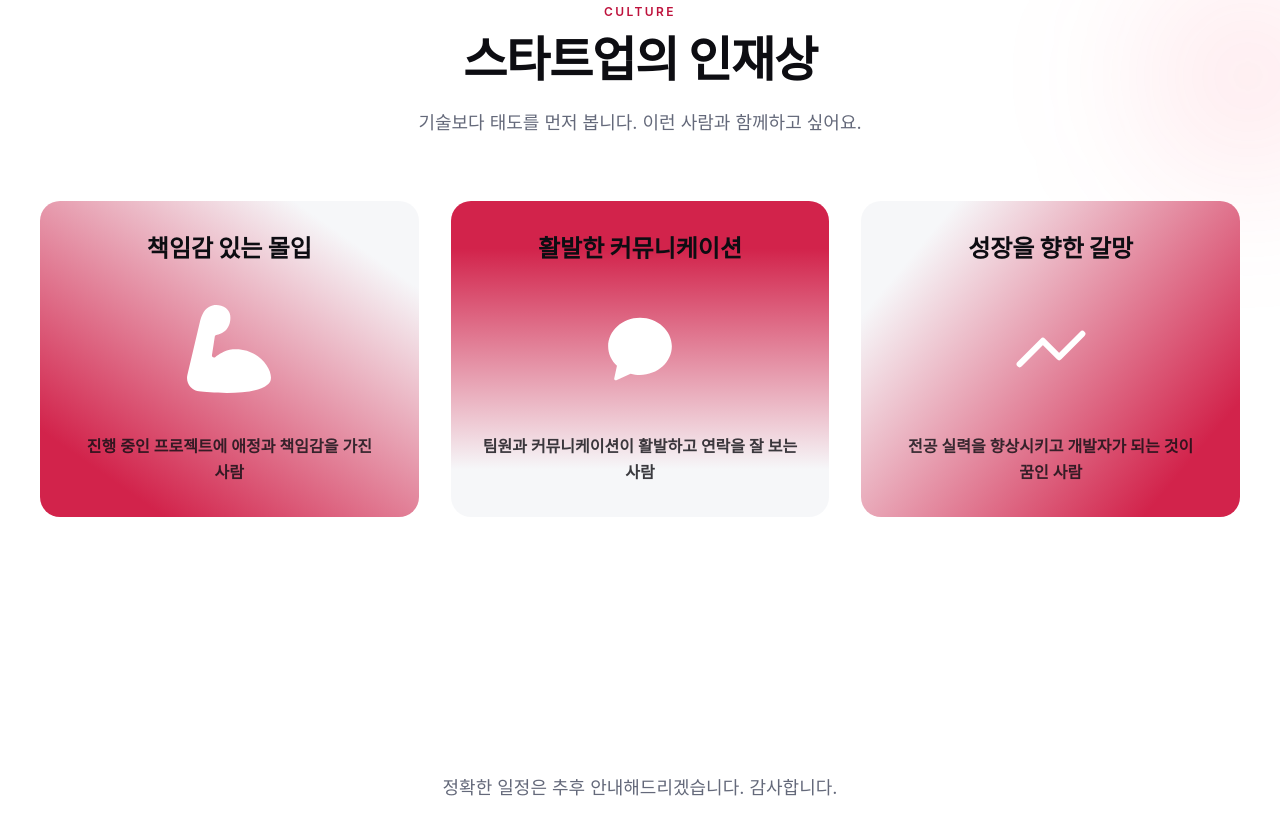
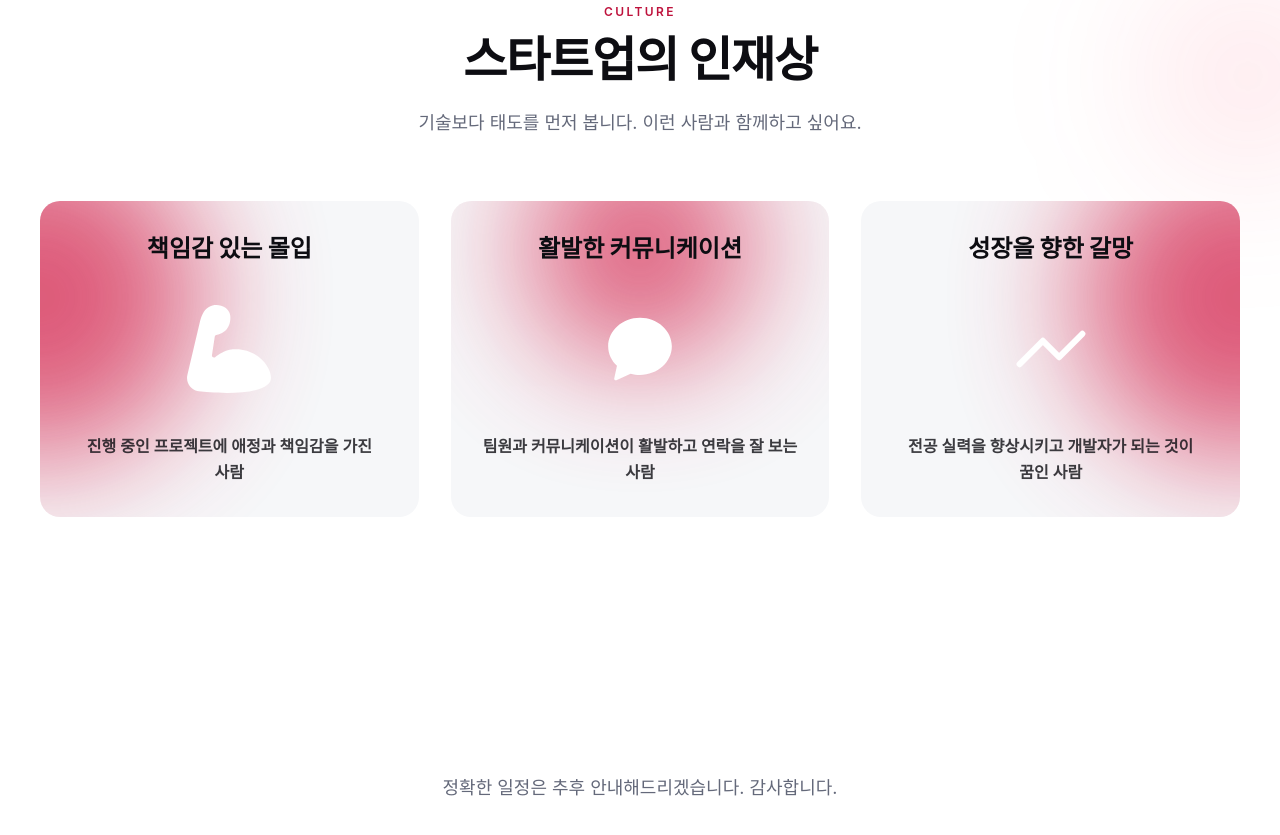
Before and after one commit to School-of-Company/startup-official, a Next.js app: page /careers in a window 1280 px wide. Shown: the part 5060-5895 px from the top of the page. Built offline with nearby package versions, Linux system fonts and the light colour scheme; a web font is replaced by a local one.

Commit message:
feat: 인재상 카드 배경을 그라데이션에서 블러 글로우 효과로 변경
빨간 배경 영역이 카드 대부분을 덮던 것을 줄이고, 카드마다 위치와 크기가 다른
블러 처리된 원형 글로우로 교체해 더 부드러운 느낌을 주었습니다.

```diff
--- a/src/widgets/talent/Talent.tsx
+++ b/src/widgets/talent/Talent.tsx
@@ -4,7 +4,7 @@ const TRAITS = [
   {
     title: "책임감 있는 몰입",
     description: "진행 중인 프로젝트에 애정과 책임감을 가진 사람",
-    angle: 35,
+    glow: "0%",
     icon: (
       <svg width="88" height="88" viewBox="0 0 124 130" fill="currentColor">
         <path
@@ -18,7 +18,8 @@ const TRAITS = [
   {
     title: "활발한 커뮤니케이션",
     description: "팀원과 커뮤니케이션이 활발하고 연락을 잘 보는 사람",
-    angle: 180,
+    glow: "50%",
+    glowSize: "14rem",
     icon: (
       <svg width="88" height="88" viewBox="0 0 181 181" fill="currentColor">
         <path d="M90.5032 26C54.3196 26 25 52.6455 25 84.8639C25 100.357 31.864 114.605 43.0918 125.138L37.4746 151.165C36.8512 153.642 39.3449 155.499 41.8385 154.88L71.1581 141.251C77.3987 143.108 83.6328 143.728 90.4967 143.728C126.68 143.728 156 117.082 156 84.8639C156 52.6455 126.687 26 90.5032 26Z" />
@@ -28,7 +29,7 @@ const TRAITS = [
   {
     title: "성장을 향한 갈망",
     description: "전공 실력을 향상시키고 개발자가 되는 것이 꿈인 사람",
-    angle: -50,
+    glow: "100%",
     icon: (
       <svg width="88" height="88" viewBox="0 0 174 174" fill="none">
         <path
@@ -61,17 +62,24 @@ export default function Talent() {
         <div className="grid gap-8 sm:grid-cols-3">
           {TRAITS.map((trait, i) => (
             <Reveal key={trait.title} delay={i * 0.08}>
-              <div
-                style={{
-                  background: `linear-gradient(${trait.angle}deg, rgb(var(--talent-accent)) 15%, var(--color-surface) 85%)`,
-                }}
-                className="group flex h-full flex-col items-center rounded-card p-8 text-center text-fg [--talent-accent:210_35_75] transition-[transform,translate,box-shadow] duration-300 hover:-translate-y-1 hover:shadow-2xl hover:shadow-accent/20 dark:[--talent-accent:190_18_60]"
-              >
-                <h3 className="text-2xl font-extrabold">{trait.title}</h3>
-                <div className="flex flex-1 items-center justify-center py-10 text-white transition-transform duration-300 group-hover:scale-110">
+              <div className="group relative flex h-full flex-col items-center overflow-hidden rounded-card bg-surface p-8 text-center text-fg [--talent-accent:215_50_88] transition-[transform,translate,box-shadow] duration-300 hover:-translate-y-1 hover:shadow-2xl hover:shadow-accent/20 dark:[--talent-accent:198_30_68]">
+                <div
+                  aria-hidden
+                  style={{
+                    left: trait.glow,
+                    width: trait.glowSize ?? "20rem",
+                    height: trait.glowSize ?? "20rem",
+                    background: "rgb(var(--talent-accent))",
+                  }}
+                  className="pointer-events-none absolute -top-16 -translate-x-1/2 rounded-full opacity-80 blur-3xl transition-opacity duration-300 group-hover:opacity-95"
+                />
+                <h3 className="relative text-2xl font-extrabold">
+                  {trait.title}
+                </h3>
+                <div className="relative flex flex-1 items-center justify-center py-10 text-white transition-transform duration-300 group-hover:scale-110">
                   {trait.icon}
                 </div>
-                <p className="text-base font-semibold leading-relaxed opacity-80">
+                <p className="relative text-base font-semibold leading-relaxed opacity-80">
                   {trait.description}
                 </p>
               </div>
```
